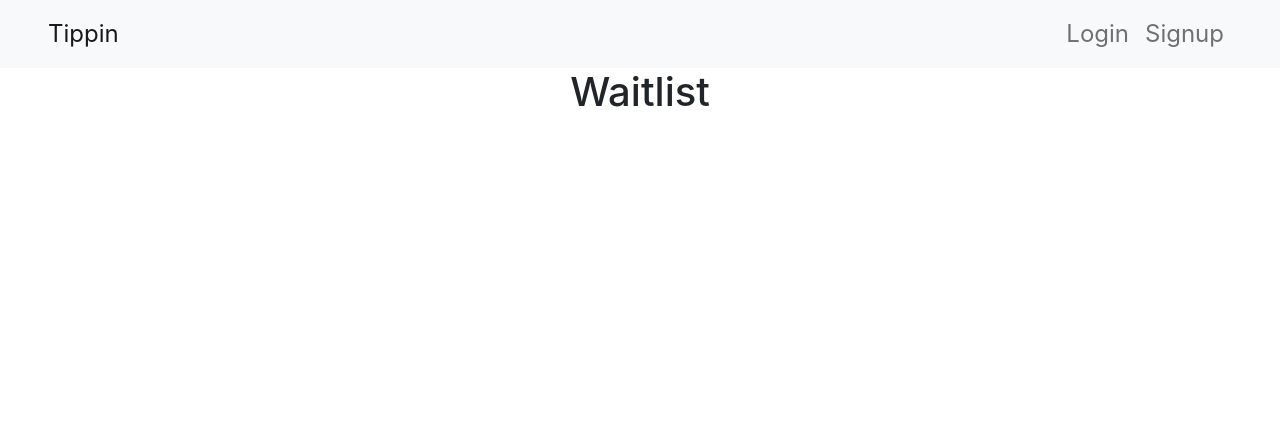
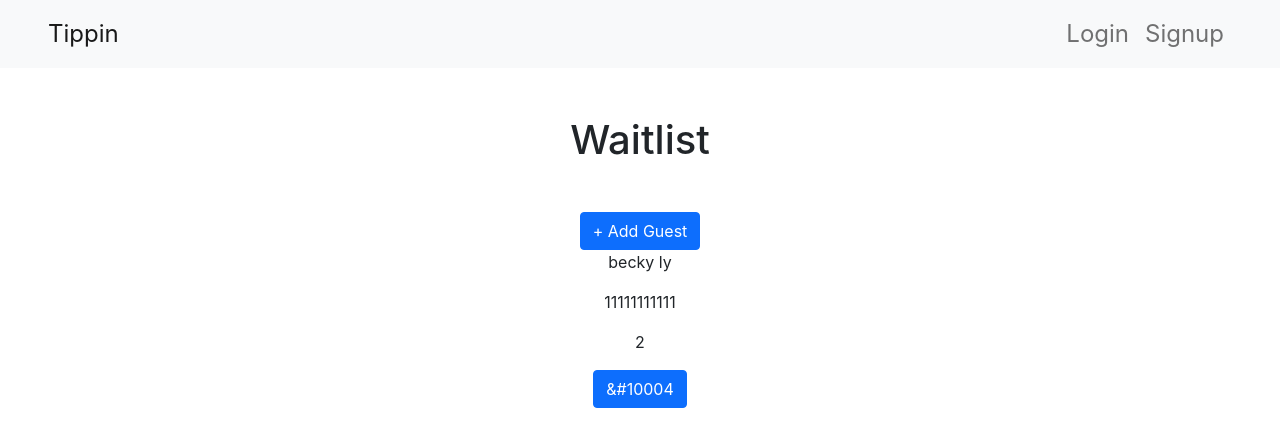
Before and after one commit to Ayoitsjason/Coursera_React, a React (Create React App) app in the folder confusion/: page / in a window 1280 px wide. Shown: the top 446 px of the page. Built offline with nearby package versions, Linux system fonts and the light colour scheme.

Commit message:
added function to waitlist app to populate hardcoded customer and show on dom

```diff
--- a/confusion/src/components/waitlist/Waitlist.js
+++ b/confusion/src/components/waitlist/Waitlist.js
@@ -1,4 +1,5 @@
 import React, { Component } from "react";
+import { Button } from "react-bootstrap";
 
 class Waitlist extends Component {
   constructor() {
@@ -14,12 +15,29 @@ class Waitlist extends Component {
         },
       ],
     };
+    this.populate = this.populate.bind(this);
+  }
+
+  // Populates Customers
+  populate(customer) {
+    return (
+      <div className="container">
+        <p>
+          {customer.firstName} {customer.lastName}
+        </p>
+        <p>{customer.number}</p>
+        <p>{customer.partySize}</p>
+        <Button>&#10004</Button>
+      </div>
+    );
   }
 
   render() {
     return (
       <div className="container">
-        <h1>Waitlist</h1>
+        <h1 className="my-5">Waitlist</h1>
+        <Button>+ Add Guest</Button>
+        {this.state.customers.map((customer) => this.populate(customer))}
       </div>
     );
   }
```
